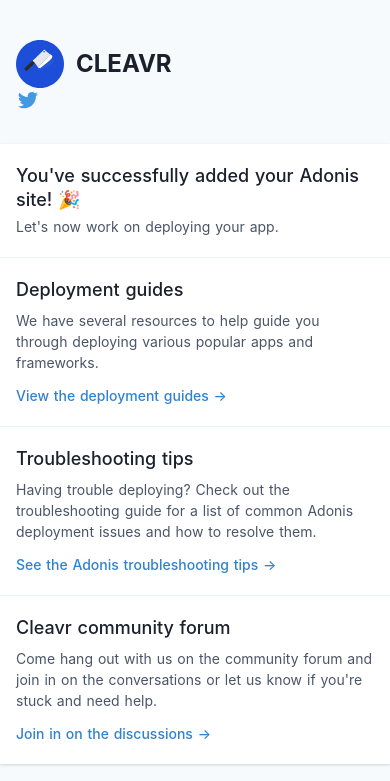
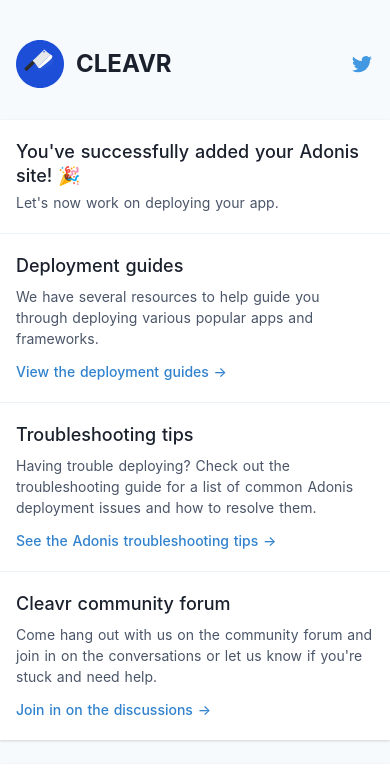
Before and after one commit to cleavr/cleavr-setup-adonis, a website: page index.html in a window 390 px wide. Shown: the top 781 px of the page. Drawn offline with Linux system fonts and the light colour scheme.

Commit message:
Update index.html
fixed twitter spacing

```diff
--- a/index.html
+++ b/index.html
@@ -964,8 +964,7 @@
             <div>
                 <div class="min-h-screen bg-gray-100">
                     <main class="py-10">
-                        <div
-                                class="max-w-4xl mx-auto px-4 sm:px-6 md:flex md:items-center md:justify-between md:space-x-5 lg:max-w-7xl lg:px-8">
+                        <div class="max-w-4xl mx-auto px-4 justify-between sm:px-6 flex items-center space-x-5 lg:max-w-7xl lg:px-8">
                             <a href="https://cleavr.io" target="_blank" class="flex items-center space-x-3">
                                 <div class="flex-shrink-0">
                                     <div class="relative">
```
